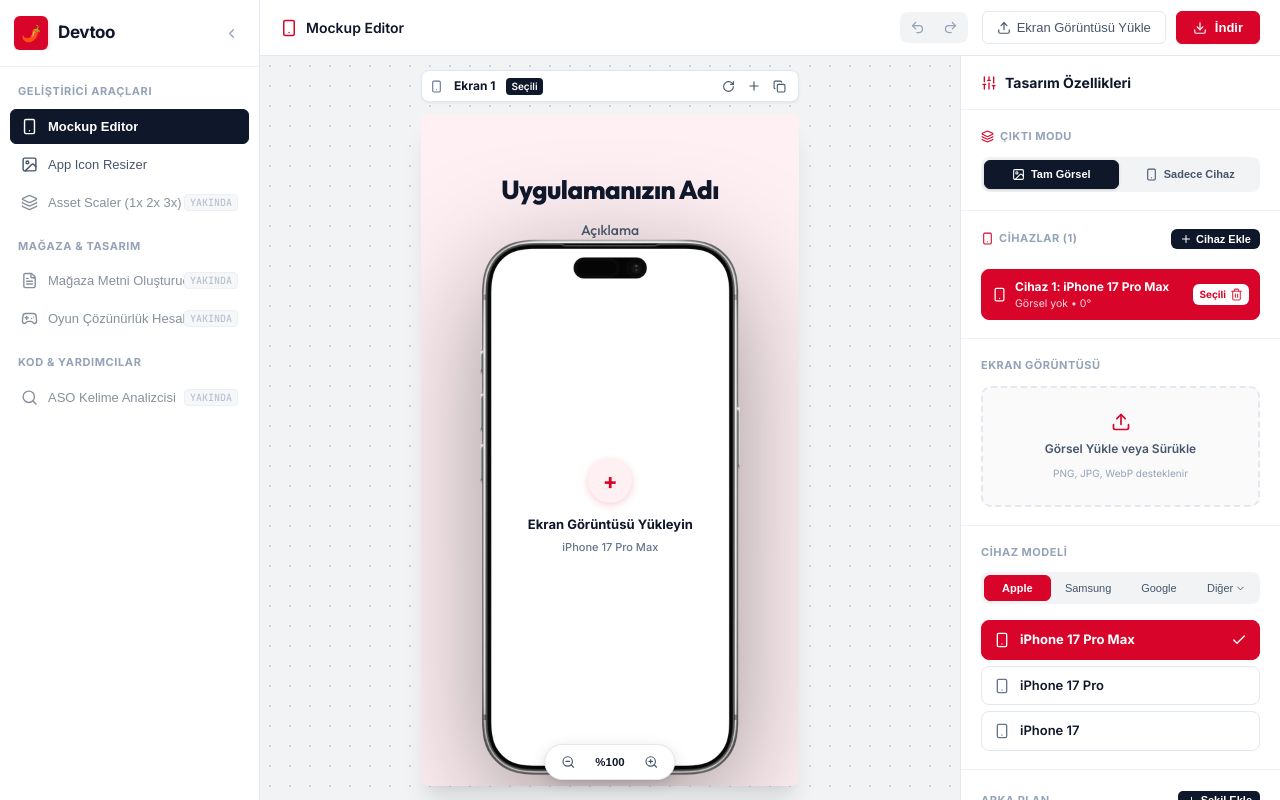
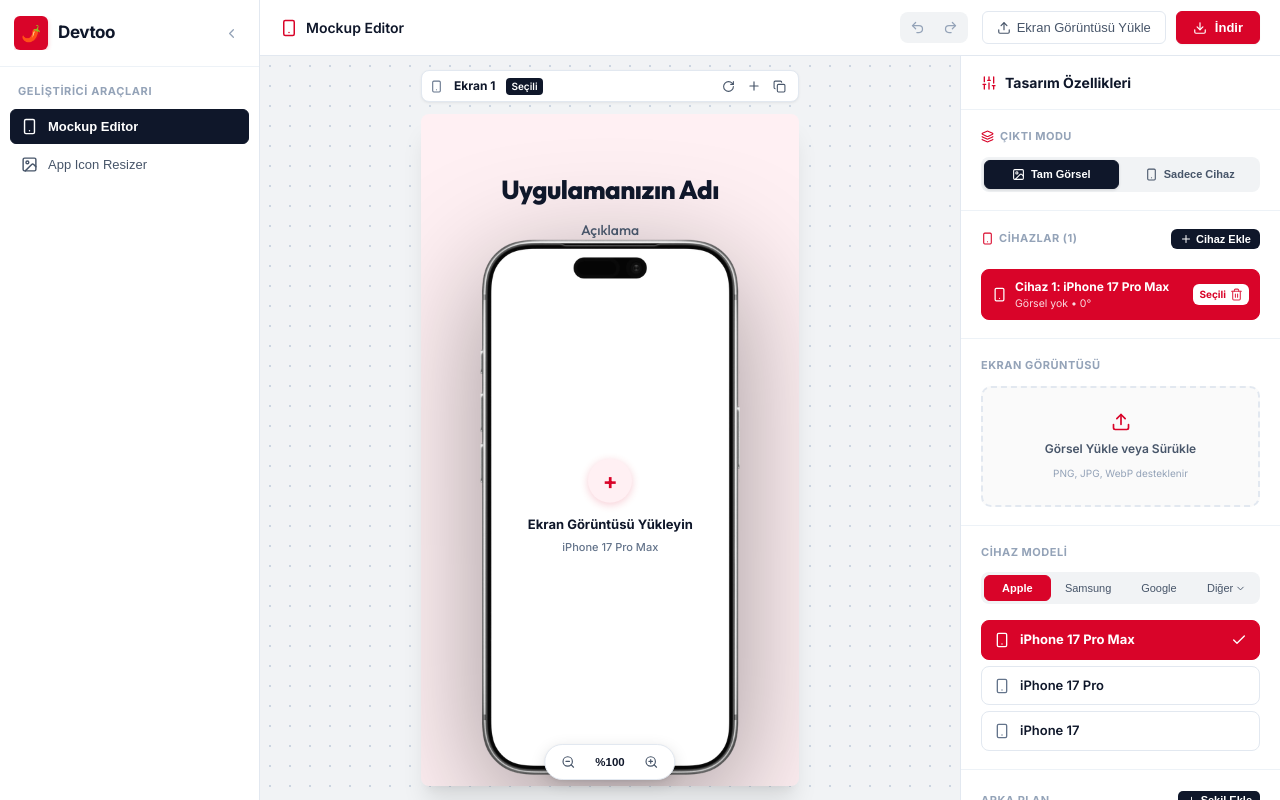
Before and after one commit to RieStudio/Devtoo, a React (Vite) app: page / in a window 1280 px wide. Built offline with nearby package versions, Linux system fonts and the light colour scheme; a web font is replaced by a local one.

Commit message:
refactor(sidebar): remove unused tools

```diff
--- a/src/components/Sidebar.tsx
+++ b/src/components/Sidebar.tsx
@@ -1,12 +1,7 @@
 import React, { useState } from 'react';
 import {
   Smartphone,
-  Image,
-  Layers,
-  FileText,
-  Gamepad2,
-  Code2,
-  Search,
+  Image as ImageIcon,
   ChevronLeft,
   ChevronRight
 } from 'lucide-react';
@@ -34,42 +29,6 @@ const TOOLS: ToolItem[] = [
     isAvailable: true,
     description: 'iOS & Android simge seti boyutlandırma'
   },
-  {
-    id: 'asset-scaler',
-    name: 'Asset Scaler (1x 2x 3x)',
-    category: 'Geliştirici Araçları',
-    icon: 'Layers',
-    isAvailable: false,
-    badge: 'YAKINDA',
-    description: 'Oyun ve uygulama grafik ölçekleme'
-  },
-  {
-    id: 'store-text-gen',
-    name: 'Mağaza Metni Oluşturucu',
-    category: 'Mağaza & Tasarım',
-    icon: 'FileText',
-    isAvailable: false,
-    badge: 'YAKINDA',
-    description: 'iOS/Android mağaza açıklaması biçimlendirici'
-  },
-  {
-    id: 'game-aspect-calc',
-    name: 'Oyun Çözünürlük Hesabı',
-    category: 'Mağaza & Tasarım',
-    icon: 'Gamepad2',
-    isAvailable: false,
-    badge: 'YAKINDA',
-    description: 'Unity/Unreal aspect ratio ve viewport rehberi'
-  },
-  {
-    id: 'aso-keyword-tool',
-    name: 'ASO Kelime Analizcisi',
-    category: 'Kod & Yardımcılar',
-    icon: 'Search',
-    isAvailable: false,
-    badge: 'YAKINDA',
-    description: 'App Store Optimization anahtar kelime sayacı'
-  },
 ];
 
 export const Sidebar: React.FC<SidebarProps> = ({ activeTool, onSelectTool }) => {
@@ -80,21 +39,12 @@ export const Sidebar: React.FC<SidebarProps> = ({ activeTool, onSelectTool }) =>
       case 'Smartphone':
         return <Smartphone className="nav-icon" />;
       case 'Image':
-        return <Image className="nav-icon" />;
-      case 'Layers':
-        return <Layers className="nav-icon" />;
-      case 'FileText':
-        return <FileText className="nav-icon" />;
-      case 'Gamepad2':
-        return <Gamepad2 className="nav-icon" />;
-      case 'Search':
-        return <Search className="nav-icon" />;
       default:
-        return <Code2 className="nav-icon" />;
+        return <ImageIcon className="nav-icon" />;
     }
   };
 
-  const categories = ['Geliştirici Araçları', 'Mağaza & Tasarım', 'Kod & Yardımcılar'] as const;
+  const categories = Array.from(new Set(TOOLS.map((t) => t.category)));
 
   return (
     <aside className={`devtoo-sidebar ${isCollapsed ? 'is-collapsed' : ''}`}>
```
